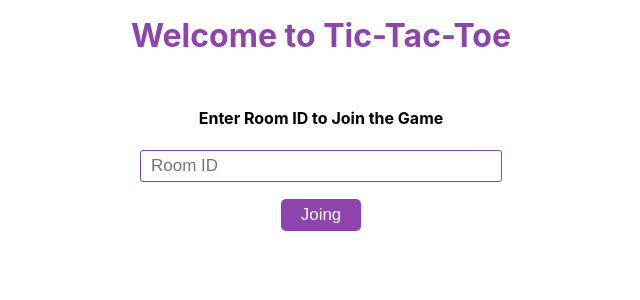
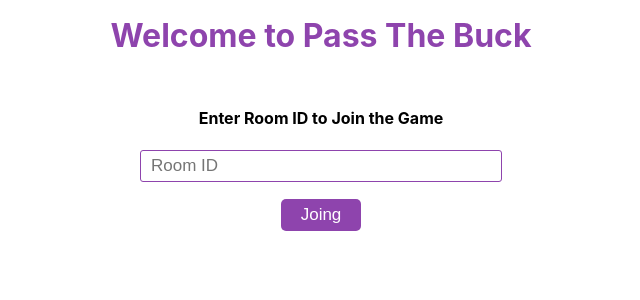
Before and after one commit to TheUngroundable/react-pass-the-buck, a React (Create React App) app in the folder buck-client/: page / in a window 1280 px wide. Shown: the top 300 px of the page, without its empty margins (335-975 px from the left). Built offline with nearby package versions, Linux system fonts and the light colour scheme; no server answers.

Commit message:
changed welcome text

```diff
--- a/buck-client/src/App.tsx
+++ b/buck-client/src/App.tsx
@@ -65,7 +65,7 @@ function App() {
   return (
     <GameContext.Provider value={gameContextValue}>
       <AppContainer>
-        <WelcomeText>Welcome to Tic-Tac-Toe</WelcomeText>
+        <WelcomeText>Welcome to Pass The Buck</WelcomeText>
         <MainContainer>
           {!isInRoom && <JoinRoom />}
           {isInRoom && <Game />}
```
